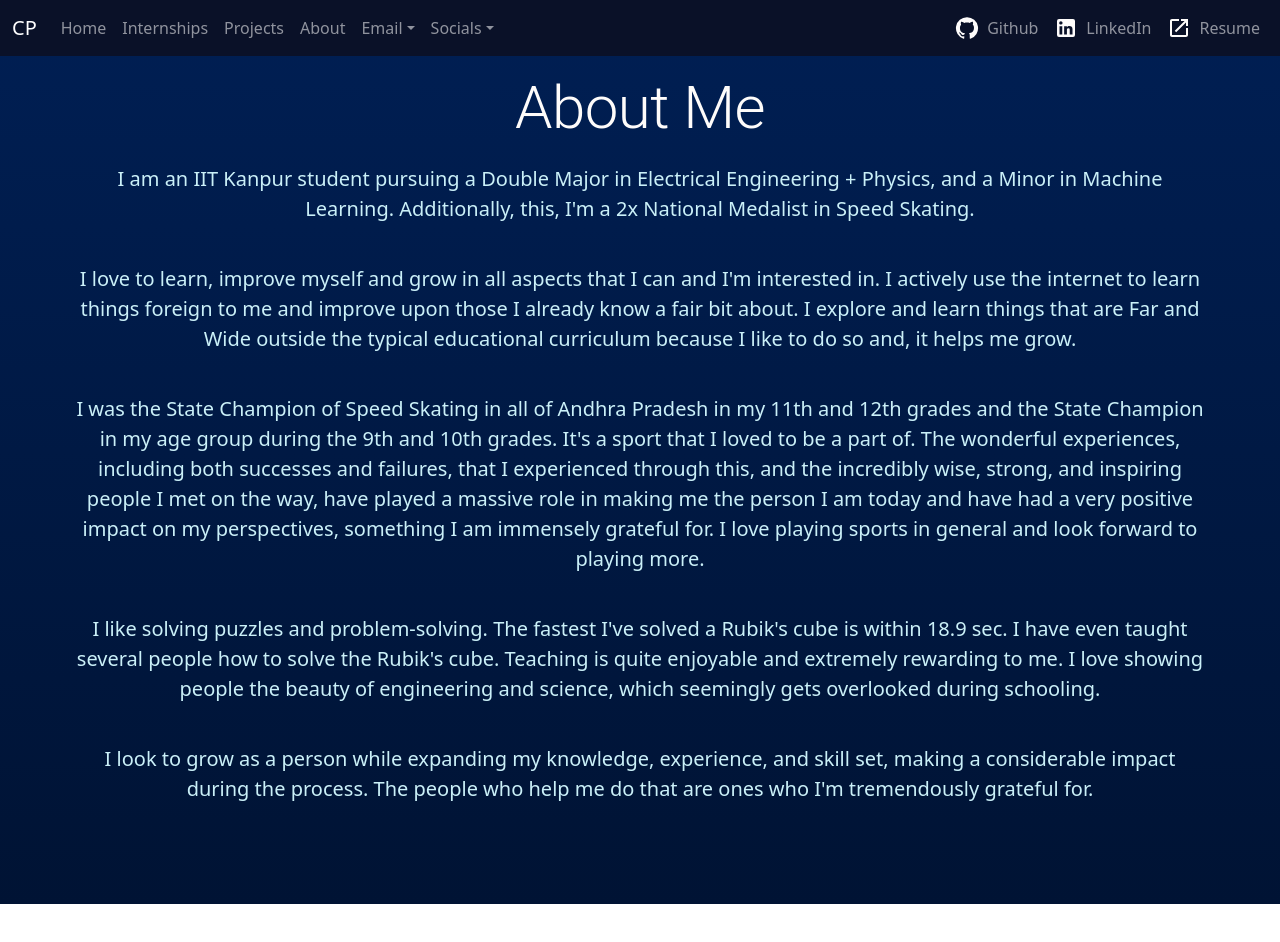
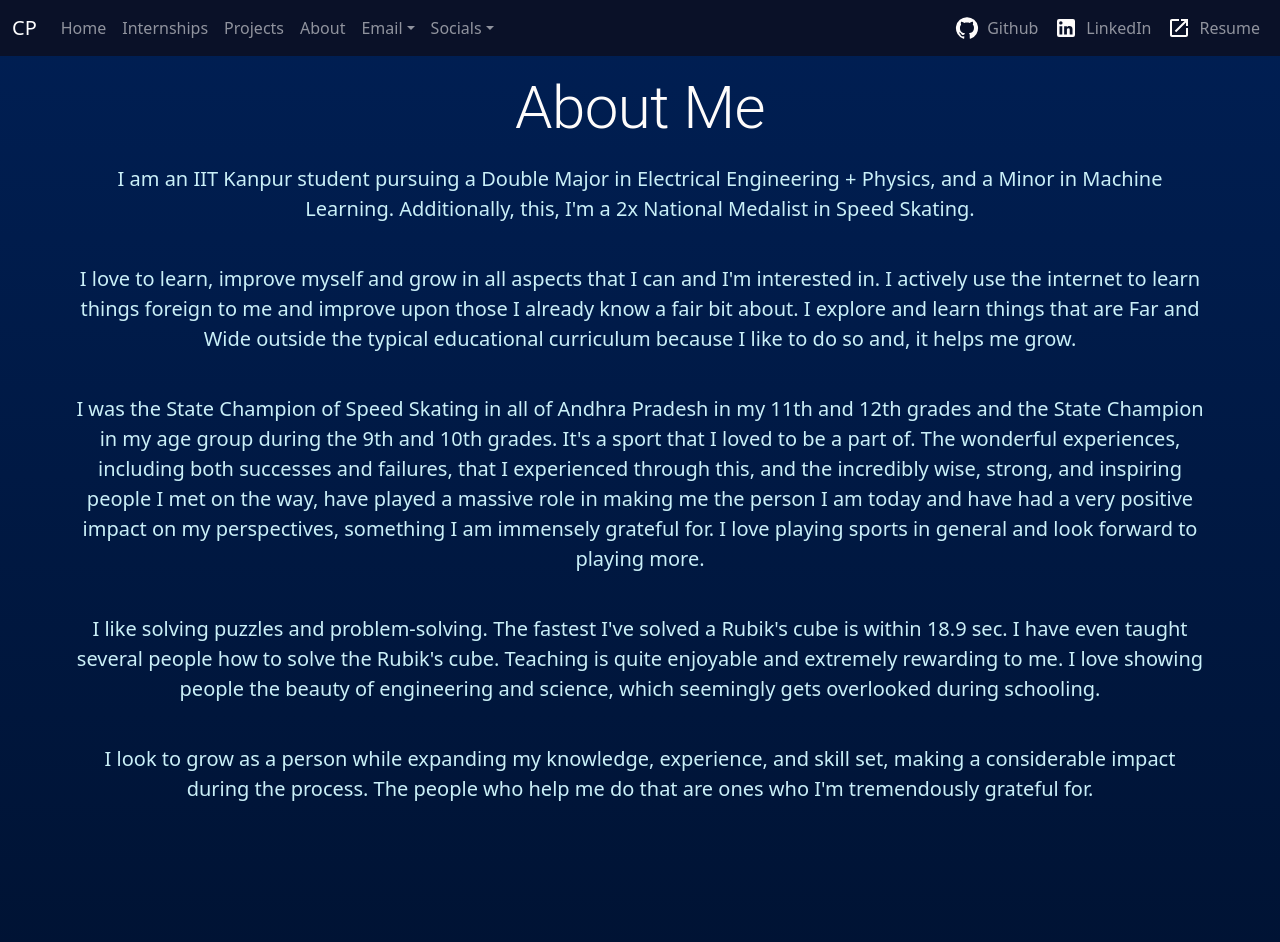
Before and after one commit to ChinmayPillai/chinmaypillai.github.io, a React (Vite) app: page /about in a window 1280 px wide. Shown: the top 942 px of the page. Before the commit the page ends 904 px from the top, so only its background shows below. Built offline with nearby package versions, Linux system fonts and the light colour scheme.

Commit message:
Fix background issue on large screens

```diff
--- a/src/components/About/About.tsx
+++ b/src/components/About/About.tsx
@@ -11,7 +11,7 @@ function About() {
     });
 
     return (
-        <Container sx={{ mb: 10}}>
+        <Container sx={{ mb: 10, minHeight: "100vh"}}>
             <Reveal>
                 <Typography variant="h2" align="center" color={headingStyle} sx={{ mb: 2, mt: 2}}>
                   About Me
--- a/src/components/Home/Home.tsx
+++ b/src/components/Home/Home.tsx
@@ -19,7 +19,7 @@ function Home() {
     const isScreenSmallPlus = useMediaQuery('(min-width: 400px)');
 
     return (
-        <Container sx={{ mb: 7, mt: 5}}>
+        <Container sx={{ mb: 7, mt: 5, minHeight: "100vh"}}>
             <ThemeProvider theme={theme}>
                 <Grid container sx={{ mb: 2, mt: 1 }}>
                     <Grid item xs={10}sx={{ mt: 1}}>
--- a/src/components/Interns/Interns.tsx
+++ b/src/components/Interns/Interns.tsx
@@ -66,7 +66,7 @@ function Interns() {
   }
 
   return (
-    <Container sx={{ mb: 10}}>
+    <Container sx={{ mb: 10, minHeight: "100vh"}}>
       <Grid container spacing={2} sx={{ mb: 2, mt: 1 }}>
           <Grid item xs={12}>
               <Typography variant="h2" align="center" color={headingStyle} sx={{ mb: 2 }}>
--- a/src/components/Projects/Projects.tsx
+++ b/src/components/Projects/Projects.tsx
@@ -115,7 +115,7 @@ function Projects() {
 
 
     return (
-        <Container sx={{ mb: 10}}>
+        <Container sx={{ mb: 10, minHeight: "100vh"}}>
             <Grid container spacing={2} sx={{ mb: 2, mt: 1 }}>
                 <Grid item xs={12}>
                     <Typography variant="h2" align="center" color={headingStyle} sx={{ mb: 2 }}>
```
